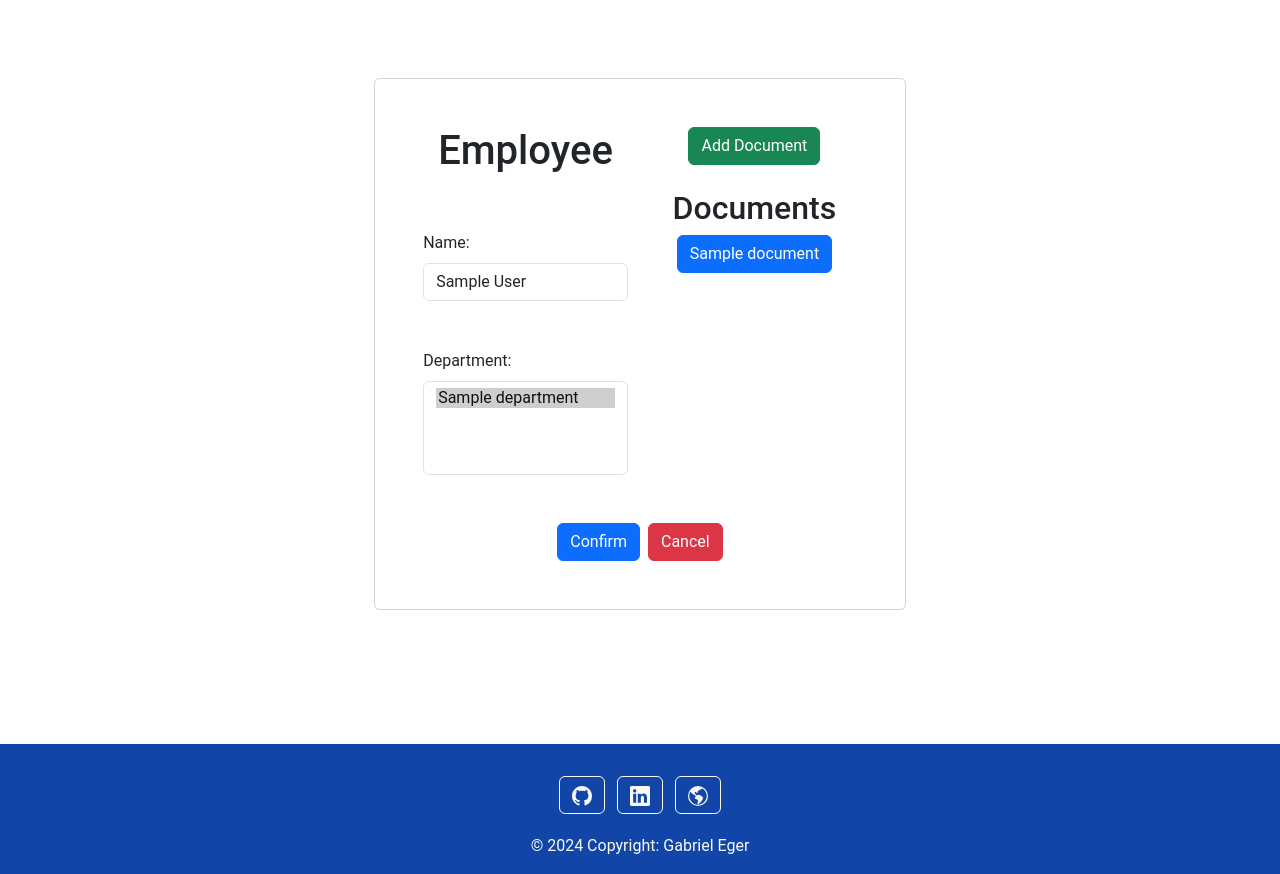
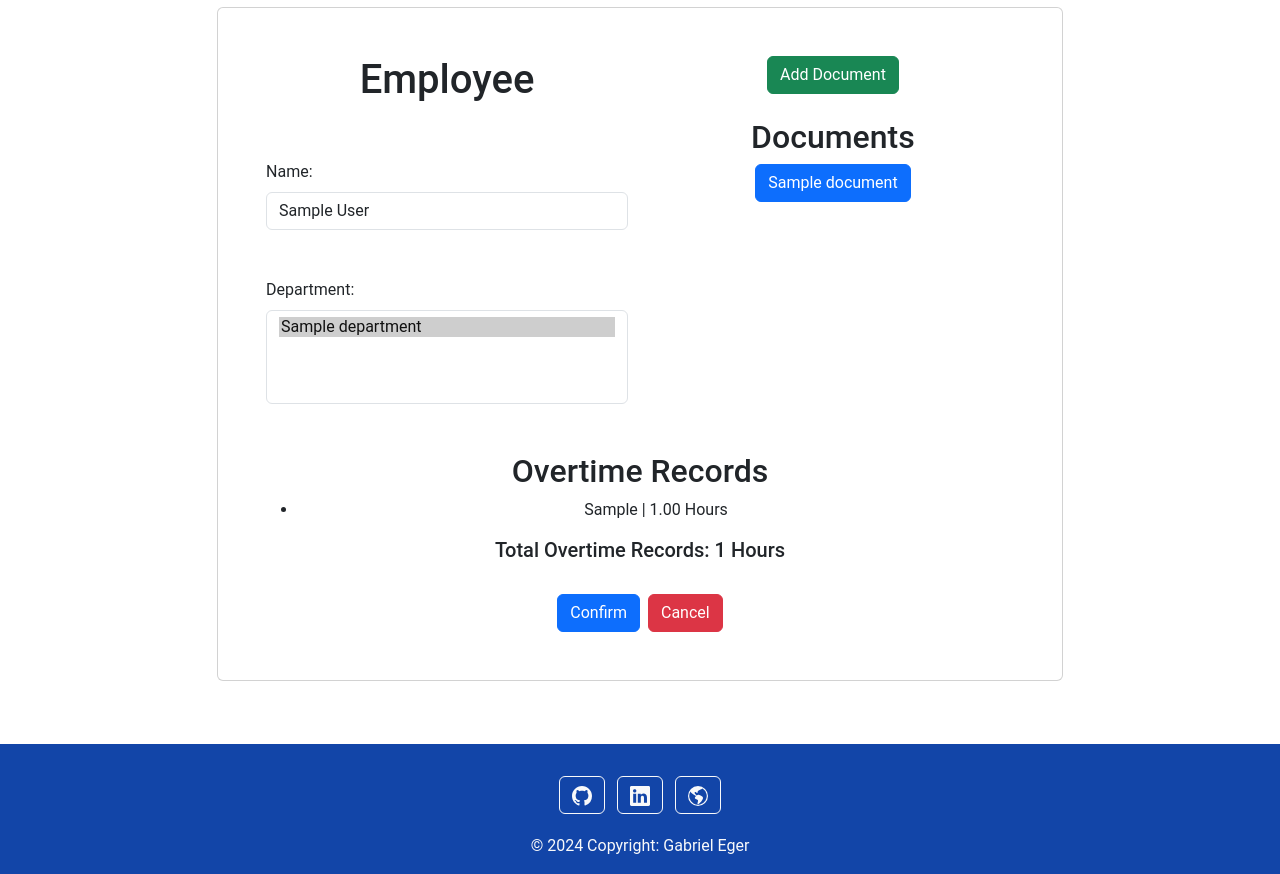
Before and after one commit to GabrielEger2/django-staff, a Django app: page /employees/update/1 in a window 1280 px wide. Shown: the part 56-930 px from the top of the page. Run offline with Django 4.2, Linux system fonts and the light colour scheme; tables that the repository leaves empty hold one stand-in row (values such as "Sample post"); some libraries are stand-ins or nearby versions.

Commit message:
feat: add overtime records list and sum

```diff
--- a/app/employees/models.py
+++ b/app/employees/models.py
@@ -13,5 +13,10 @@ class Employee(models.Model):
     def get_absolute_url(self):
         return reverse('employee_list')
 
+    @property
+    def total_overtime_record(self):
+        total = self.overtimerecord_set.all().aggregate(models.Sum('hours'))['hours__sum']
+        return total
+
     def __str__(self):
         return self.name
--- a/app/employees/templates/employees/employee_form.html
+++ b/app/employees/templates/employees/employee_form.html
@@ -32,5 +32,20 @@
                 </div>
             </div>
         {% endif %}
+        {% if object %}
+        <div class="col-12">
+            <div class="mt-4 text-center">
+                <h2>Overtime Records</h2>
+                <ul>
+                    {% for record in object.overtimerecord_set.all %}
+                    <li>
+                        {{ record.reason }} | {{ record.hours }} Hours
+                    </li>
+                    {% endfor %}
+                </ul>
+                <h5>Total Overtime Records: {{object.total_overtime_record}} Hours</h5>
+            </div>
+        </div>
+    {% endif %}
     </div>
 {% endblock %}
--- a/app/overtime_record/templates/overtime_record/overtimerecord_form.html
+++ b/app/overtime_record/templates/overtime_record/overtimerecord_form.html
@@ -9,8 +9,6 @@
         {{ form.reason|attr:"class:form-control" }}
         <label class="form-label mt-4">Employee:</label>
         {{ form.employee|attr:"class:form-control" }}
-        <label class="form-label mt-4">Date:</label>
-        {{ form.date|attr:"class:form-control" }}
         <label class="form-label mt-4">Hours:</label>
         {{ form.hours|attr:"class:form-control" }}
     </div>
--- a/app/overtime_record/templates/overtime_record/overtimerecord_list.html
+++ b/app/overtime_record/templates/overtime_record/overtimerecord_list.html
@@ -11,7 +11,7 @@
             <li class="list-group-item d-flex justify-content-between align-items-center">
                 <div class="d-flex flex-column">
                     <div class="fw-bold">{{ overtime_record.name }}</div>
-                    <div>{{ overtime_record.date }} - {{ overtime_record.hours }}</div>
+                    <div>{{ overtime_record.hours }}</div>
                 </div>
                 <span class="p-4">
                     <a class="btn btn-primary" href="{% url 'overtime_record_update' overtime_record.id %}">Edit</a>
```
